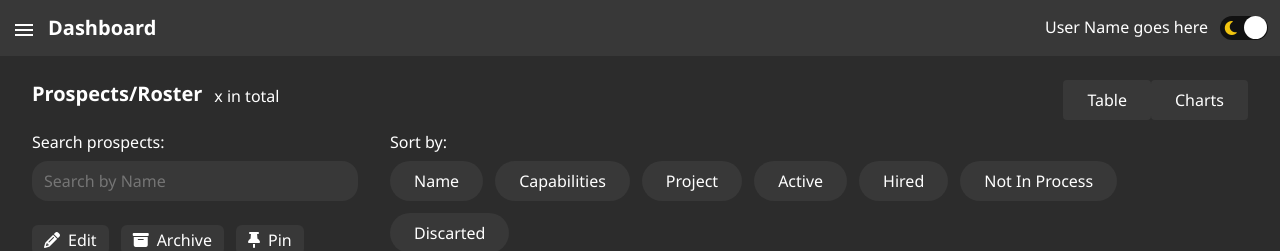
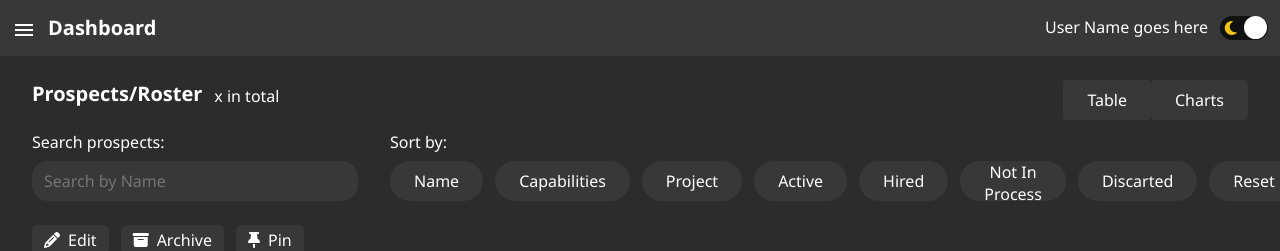
Before and after one commit to jfrodriguezhD/InternalDashboard, a React (Vite) app in the folder dashboard-front/: page / in a window 1280 px wide. Shown: the top 251 px of the page. Built offline with nearby package versions, Linux system fonts and the light colour scheme; no server answers.

Commit message:
Search and Sort refactor

```diff
--- a/dashboard-front/src/components/molecules/prospects_table/Prospects_Table.tsx
+++ b/dashboard-front/src/components/molecules/prospects_table/Prospects_Table.tsx
@@ -1,43 +1,35 @@
-import {
-  createContext,
-  Dispatch,
-  SetStateAction,
-  useContext,
-  useEffect,
-  useRef,
-  useState,
-} from "react";
+import { createContext, Dispatch, SetStateAction, useContext, useEffect, useRef, useState } from "react";
 import { useParams } from "react-router-dom";
 import { prospectBaseApiURL } from "../../../data/endpoints/api_endpoints.ts";
 import { PAGE_LIMIT } from "../../../data/general_variables/important_figures.ts";
-import {
-  Prospects,
-  Prospects_Row,
-} from "../../atoms/prospect_row/Prospect_Row.tsx";
+import { Prospects, Prospects_Row } from "../../atoms/prospect_row/Prospect_Row.tsx";
 import { Prospects_Footer_Page_Marker } from "../../atoms/prospects_footer_page_marker/Prospects_Footer_Page_Marker.tsx";
 import { CreateNewProspect } from "../../organism/create_new_prospect/CreateNewProspect.tsx";
 import ProspectView from "../../organism/prospect_view_menu/ProspectView.tsx";
 import "./Prospects_Table.css";
 import { SearchContext, SortContext } from "../../../pages/App.tsx";
 
-export const SelectedRowContext = createContext<
-  Dispatch<SetStateAction<number>> | undefined
->(undefined);
+export const SelectedRowContext = createContext<Dispatch<SetStateAction<number>> | undefined>(undefined);
 
 function Prospects_Table() {
+
     const [selectedRow, setSelectedRow] = useState<number>(0);
     const [pageNumber, setPageNumber] = useState(1);
     const { page } = useParams();
-  const [list, setList] = useState<Prospects[]>([]);
-  const [tempList, setTempList] = useState<Prospects[]>([]);
+
+    const [ list, setList ] = useState<Prospects[]>([])
+    const [ sortList, setSortList ] = useState<Prospects[]>([])
+    const [ searchList, setSearchList ] = useState<Prospects[]>([])
+    const [ showList, setShowList ] = useState<Prospects[]>([])
+
     const profileModal = useRef<HTMLDialogElement>(null);
     const viewRef = useRef<HTMLDialogElement>(null);
 
     const searchContext = useContext(SearchContext);
   	const sortContext = useContext(SortContext);
 
-  const { search, setSearch } = searchContext;
-  const { sort, setSort } = sortContext;
+	const { search } = searchContext;
+	const { sort } = sortContext;
 
     function toggleView() {
         if (!viewRef.current) {
@@ -49,8 +41,8 @@ function Prospects_Table() {
       }
 
     function updatePageQuantity() {
-    if (page) {
-      setPageNumber(parseInt(page));
+        if(page){
+            setPageNumber(parseInt(page))
         }
     }
 
@@ -58,13 +50,15 @@ function Prospects_Table() {
         try {
             const response = await fetch(prospectBaseApiURL);
             if (!response.ok) {
-        throw new Error("Network response was not ok " + response.statusText);
+                throw new Error('Network response was not ok ' + response.statusText);
             }
             const data: Prospects[] = await response.json();
-      setList(data);
-      setTempList(data);
+            setList(data)
+            setSearchList(data)
+            setShowList(data)
+            setSortList(data)
         } catch (error) {
-      console.error("There was a problem with the fetch operation:", error);
+            console.error('There was a problem with the fetch operation:', error);
         }
     }
 
@@ -77,11 +71,11 @@ function Prospects_Table() {
             : profileModal.current.showModal();
         }
 
-  function sortBy(sort_type: string) {
+    function sortBy(
+        sort_type: string, og_list: Prospects[], setOG: (arg: Prospects[]) => void) {
         switch (sort_type) {
-      case "Name":
-        setTempList(
-          [...list].sort((a, b) => {
+            case "Name": {
+                    const tempArr = [...og_list].sort((a, b) => {
                         if (a.name < b.name) {
                         return -1;
                         }
@@ -90,11 +84,12 @@ function Prospects_Table() {
                         }
                         return 0;
                     })
-        );
+                    setSortList(tempArr)
+                    setOG(tempArr)
+                }
                 break;
-      case "Capabilities":
-        setTempList(
-          [...list].sort((a, b) => {
+            case "Capabilities": {
+                    const tempArr = [...og_list].sort((a, b) => {
                         if (a.capabilities < b.capabilities) {
                         return -1;
                         }
@@ -103,13 +98,14 @@ function Prospects_Table() {
                         }
                         return 0;
                     })
-        );
+                    setSortList(tempArr)
+                    setOG(tempArr)
+                }
                 break;
-      case "Project":
-        setTempList(
-          [...list].sort((a, b) => {
-            if (!a.prospected_for || !b.prospected_for) {
-              return 0;
+            case "Project": {
+                    const tempArr = [...og_list].sort((a, b) => {
+                        if(!a.prospected_for || !b.prospected_for){
+                            return 0
                         }
                         if (a.prospected_for.name < b.prospected_for.name) {
                         return -1;
@@ -119,64 +115,80 @@ function Prospects_Table() {
                         }
                         return 0;
                     })
-        );
+                    setSortList(tempArr)
+                    setOG(tempArr)
+                }
                 break;
-      case "Active":
-        setTempList(
-          [...list].filter((a) => {
-            return a.status[0] == "ACTIVE";
+            case "Active": {
+                    const tempArr = [...og_list].filter((a) => {
+                        return a.status[0] == "ACTIVE"
                     })
-        );
+                    setSortList(tempArr)
+                    setOG(tempArr)
+                }
                 break;
-      case "Hired":
-        setTempList(
-          [...list].filter((a) => {
-            return a.status[0] == "HIRED";
+            case "Hired": {
+                    const tempArr = [...og_list].filter((a) => {
+                        return a.status[0] == "HIRED"
                     })
-        );
+                    setSortList(tempArr)
+                    setOG(tempArr)
+                }
                 break;
-      case "Not In Process":
-        setTempList(
-          [...list].filter((a) => {
-            return a.status[0] == "NOT_IN_PROCESS";
+            case "Not In Process": {
+                    const tempArr = [...og_list].filter((a) => {
+                        return a.status[0] == "NOT_IN_PROCESS"
                     })
-        );
+                    setSortList(tempArr)
+                    setOG(tempArr)
+                }
                 break;
-      case "Discarted":
-        setTempList(
-          [...list].filter((a) => {
-            return a.status[0] == "DISCARTED";
+            case "Discarted": {
+                    const tempArr = [...og_list].filter((a) => {
+                        return a.status[0] == "DISCARTED"
                     })
-        );
+                    setSortList(tempArr)
+                    setOG(tempArr)
+                }
                 break;
             default:
+                setSortList(og_list)
+                setOG(og_list)
                 break;
         }
     }
 
-  function searchBy(search_string: string) {
-    setTempList(
-      [...list].filter((a) => {
-        return a.name.includes(search_string);
+    function searchBy(
+        search_string: string, og_list: Prospects[], setOG: (arg: Prospects[]) => void){
+        const tempArr = [...og_list].filter((a) => {
+            return (a.name + a.last_name).includes(search_string)
         })
-    );
+        setSearchList(tempArr)
+        setOG(tempArr)
     }
 
     useEffect(() => {
-    fetchData();
-  }, []);
+        fetchData()
+    }, [])
 
     useEffect(() => {
-    searchBy(search);
-  }, [search]);
+        sortBy(sort, list, setShowList)
+        searchBy(search, sortList, setShowList)
+    }, [ list ])
+    useEffect(() => {
+        searchBy(search, sortList, setShowList)
+    }, [ search ])
+    useEffect(() => {
+            sortBy(sort, list, setShowList)
+    }, [ sort ])
 
     useEffect(() => {
-    sortBy(sort);
-  }, [sort]);
+        console.log(showList)
+    }, [showList])
 
     useEffect(() => {
-    updatePageQuantity();
-  }, [page]);
+      updatePageQuantity()
+    }, [ page ])
 
     return (
         <div className="prospects__table">
@@ -189,42 +201,26 @@ function Prospects_Table() {
             <div>Prospected For</div>
         </div>
         <div className="prospects__table__row__container">
-        {tempList.length > 0 ? (
-          <ProspectView
-            prospect={tempList[selectedRow]}
-            toggleDialog={toggleView}
-            ref={viewRef}
-          />
-        ) : null}
+            {showList.length>0?<ProspectView prospect={showList[selectedRow]} toggleDialog={toggleView} ref={viewRef} />:null}
             <SelectedRowContext.Provider value={setSelectedRow}>
-          {tempList.map((data, index) => {
-            if (
-              index < PAGE_LIMIT * pageNumber &&
-              index >= PAGE_LIMIT * pageNumber - PAGE_LIMIT
-            ) {
-              return (
-                <Prospects_Row
-                  data={data}
-                  key={index}
-                  index={index}
-                  classname={"content"}
-                />
-              );
+            {
+                showList.map((data, index) => {
+                        if (index < (PAGE_LIMIT * pageNumber) && index >= ((PAGE_LIMIT * pageNumber) - PAGE_LIMIT)) {
+                            return <Prospects_Row data={data} key={index} index={index} classname={"content"}/>
                         }
-          })}
+                    }
+                )
+            }
             </SelectedRowContext.Provider>
-        <div
-          className="prospects__row add__new__prospect"
-          onClick={() => toggleDialog()}
-        >
+            <div className='prospects__row add__new__prospect' onClick={() => toggleDialog()}>
                 Add New Prospect
             </div>
         </div>
         <div className="prospects__table__footer">
             <div className="prospects__table__footer__page__number__marker">
-          <Prospects_Footer_Page_Marker data={tempList.length} />
+            <Prospects_Footer_Page_Marker data={showList.length} />
             </div>
-        <CreateNewProspect toggleDialog={toggleDialog} ref={profileModal} />
+            <CreateNewProspect toggleDialog={ toggleDialog } ref={ profileModal }/>
         </div>
         </div>
   );
--- a/dashboard-front/src/components/organism/control/Control.css
+++ b/dashboard-front/src/components/organism/control/Control.css
@@ -46,9 +46,6 @@
   height: 100%;
   align-items: center;
   gap: 12px;
-
-
-  flex-wrap: wrap;
 }
 
 .control__tools {
--- a/dashboard-front/src/components/organism/control/Control.tsx
+++ b/dashboard-front/src/components/organism/control/Control.tsx
@@ -1,27 +1,32 @@
 import "./Control.css";
 import { outputs, filters, tools } from "../../../data/control/control_data";
 import { SearchContext, SortContext } from "../../../pages/App";
-import { useContext } from "react";
+import { useContext, useEffect } from "react";
 import ToolButton from "../../atoms/toolbutton/ToolButton";
 import WordBubble from "../../atoms/wordbubble/WordBubble";
 
 export default function Control() {
 
 	const searchContext = useContext(SearchContext);
-  	const sortContext = useContext(SortContext);
+  	const sortContext 	= useContext(SortContext);
 
 	const { search, setSearch } = searchContext;
 	const { sort, setSort } = sortContext;
 
 	const handleSearchChange = (e: React.ChangeEvent<HTMLInputElement>) => {
 		setSearch(e.target.value)
-		console.log(search)
 	};
 
 	const handleSortChange = (filter: string) => {
 		setSort(filter)
-		console.log(sort)
 	};
+
+	useEffect(() => {
+		sessionStorage.setItem("sort_value", sort);
+	}, [sort])
+	useEffect(() => {
+		sessionStorage.setItem("search_value", search);
+	}, [search])
 
 	return (
 		<div className="control">
@@ -55,6 +60,12 @@ export default function Control() {
 						key={index}
 					/>
 				})}
+					<WordBubble
+						word="Reset"
+						group="filters"
+						type="radio"
+						handleInput={() => handleSortChange("reset")}
+					/>
 			</div>
 		</section>
 		<section className="control__tools">
--- a/dashboard-front/src/pages/App.tsx
+++ b/dashboard-front/src/pages/App.tsx
@@ -1,4 +1,4 @@
-import { createContext, useState } from 'react';
+import { createContext, useEffect, useState } from 'react';
 import { Outlet } from "react-router";
 import Control from "../components/organism/control/Control";
 import Header from "../components/molecules/header/Header";
@@ -16,9 +16,22 @@ interface SortContextType {
 const SearchContext = createContext<SearchContextType | null>(null);
 const SortContext 	= createContext<SortContextType | null>(null);
 
+
 function App() {
+
+	const [ tempSearch ] 		= useState(sessionStorage.getItem("search_value"))
+	const [ tempSort ] 			= useState(sessionStorage.getItem("sort_value"))
+
 	const [ search, setSearch ] = useState<string>("")
 	const [ sort, setSort ] 	= useState<string>("")
+
+	useEffect(() => {
+		tempSearch ? setSearch(tempSearch) : setSearch("")
+	}, [tempSearch])
+	useEffect(() => {
+		tempSort ? setSort(tempSort) : setSort("")
+	}, [tempSort])
+
 	return (
 		<>
 			<Header />
```
Lines whose indentation alone changed are shown as unchanged.
